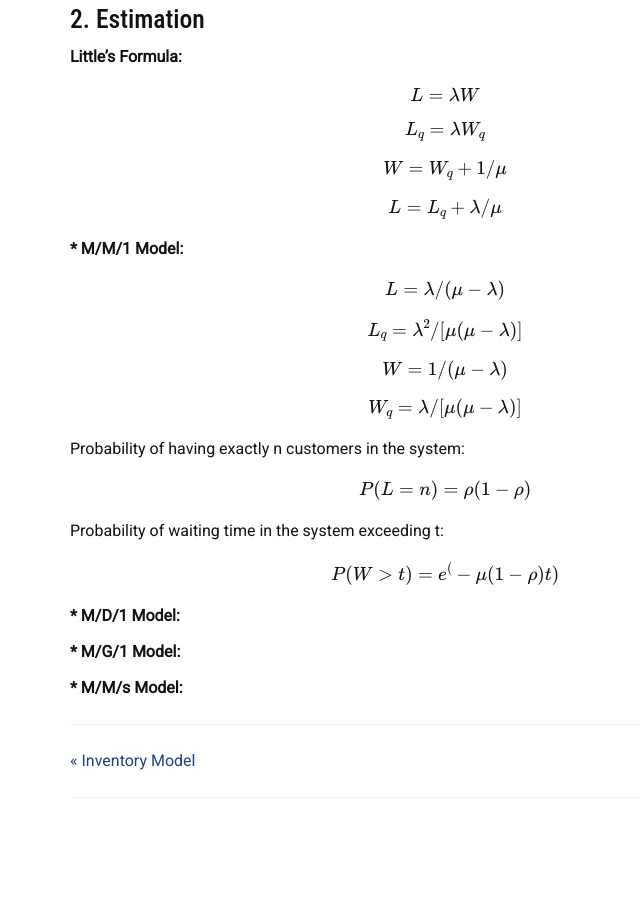
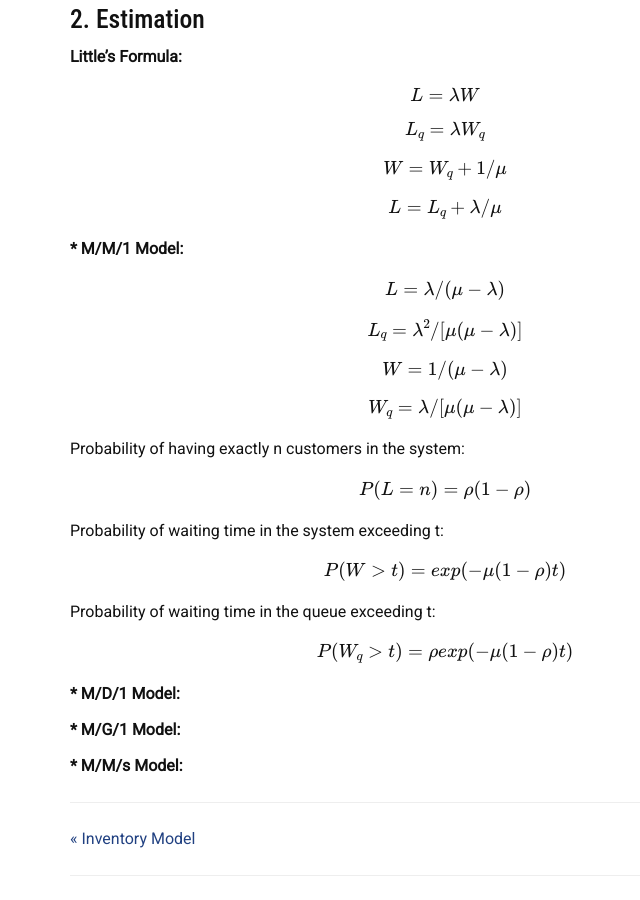
Before and after one commit to liambll/blog-archive, a Jekyll site: the page built from _posts/2017-07-02-queuing-model.markdown, in a window 1280 px wide and 900 px high, scrolled down 1770 px. Shown: the whole window, without its empty margins (195-835 px from the left). Built offline with Jekyll 4.4.1, drawn with Linux system fonts in a browser that asks for light colours; nearby versions of some CDN libraries; formulas are drawn with MathJax 3; comment, search, counter and statistics services are not loaded; before the commit the page ends 2592 px from its top, so only the background shows below that.

Commit message:
Update 2017-07-02-queuing-model.markdown

```diff
--- a/_posts/2017-07-02-queuing-model.markdown
+++ b/_posts/2017-07-02-queuing-model.markdown
@@ -98,7 +98,11 @@ P(L=n) = ρ(1-ρ)
 \\]
 Probability of waiting time in the system exceeding t:
 \\[
-P(W > t) = e^(-\mu(1-ρ)t)
+P(W > t) = exp(-\mu(1-ρ)t)
+\\]
+Probability of waiting time in the queue exceeding t:
+\\[
+P(W_q > t) = ρexp(-\mu(1-ρ)t)
 \\]
 
 __* M/D/1 Model:__
```
